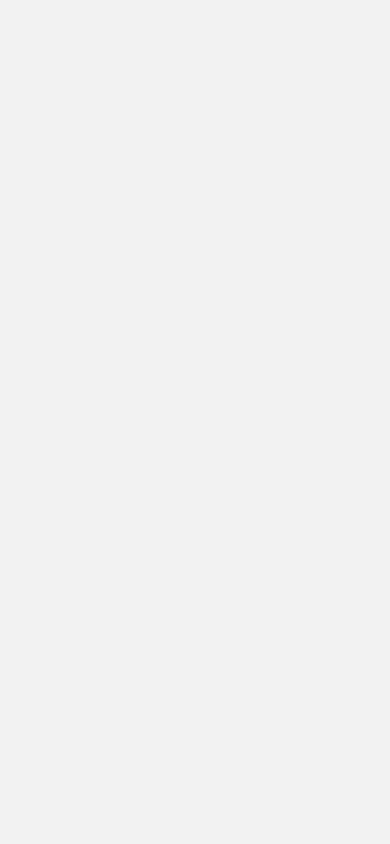
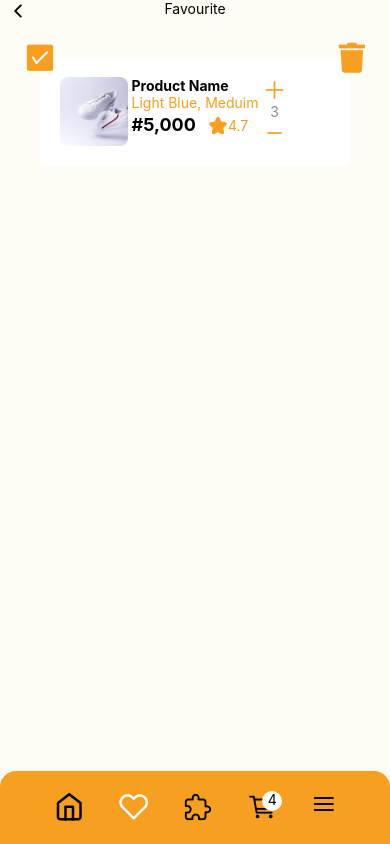
Before and after one commit to Bashamega/ecommerce-mobile, a React Native app: screen /wish in a window 390 px wide. Built offline with nearby package versions, Linux system fonts and the light colour scheme.

Commit message:
Favourite screen Update 🔥🔥

```diff
--- a/app/screens/favourite.tsx
+++ b/app/screens/favourite.tsx
@@ -1,9 +1,20 @@
-import { View } from "react-native";
-
-export function Favourite(){
+import { Menu } from "../components/Menu";
+import { Nav } from "../components/Nav";
+import { Div } from "../components/TailwindComponents";
+import { useSafeAreaInsets } from "react-native-safe-area-context";
+import { Item } from "../components/Item";
+export function Favourite({navigation}:{navigation:any}){
+    const insets = useSafeAreaInsets();
     return(
-        <View>
-
-        </View>
+        <Div className="relative h-full w-screen bg-[#FFFBF5]" style={{
+            paddingTop: insets.top,
+            paddingBottom: insets.bottom,
+        }}>
+            <Nav text="Favourite" navigation={navigation}/>
+            <Div className=" p-10">
+                <Item/>
+            </Div>
+            <Menu navigation={navigation} active={2} />
+        </Div>
     )
 }
```
